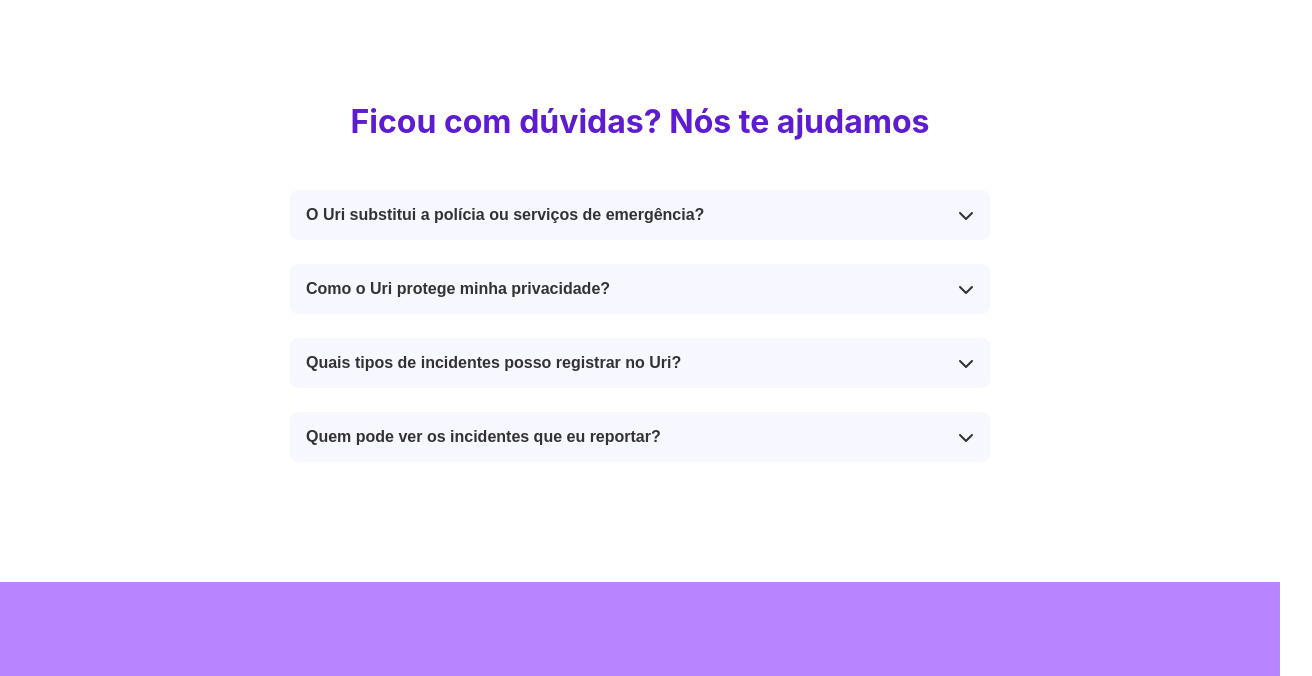
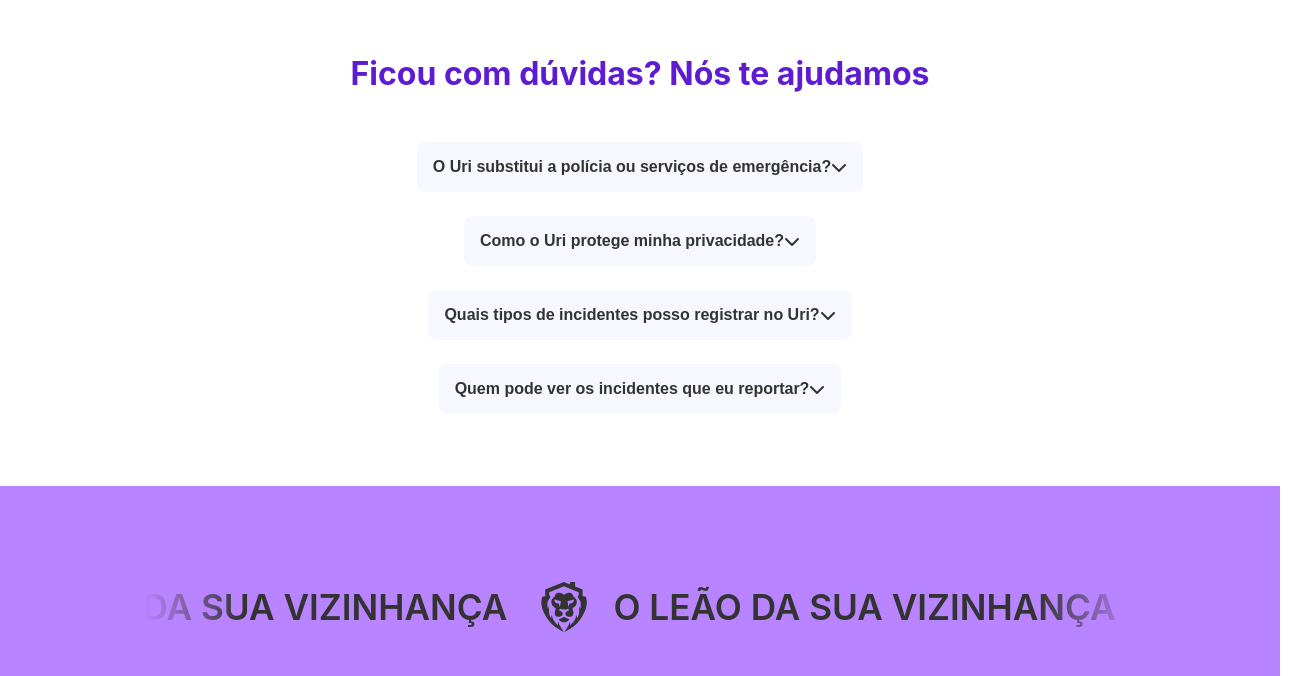
Before and after one commit to MateusZurdoSierra/uri-web, a Next.js app: page / in a window 1280 px wide. Shown: the part 6214-6890 px from the top of the page, 1312 px wide, since content can reach past the window. Built offline with nearby package versions, Linux system fonts and the light colour scheme; no server answers.

Commit message:
adjustments FAQ

```diff
--- a/src/app/homeStyles.css
+++ b/src/app/homeStyles.css
@@ -633,7 +633,7 @@ form button:hover {
   /* background-color: var(--primary100); */
   border-radius: 1rem;
   width: 100%;
-  padding: 3rem;
+  /* padding: 3rem; */
   display: flex;
   flex-direction: column;
   align-items: center;
--- a/src/components/Collapse/Collapse.module.css
+++ b/src/components/Collapse/Collapse.module.css
@@ -8,7 +8,7 @@
 
 .button {
   width: 100%;
-  min-width: 700px;
+  min-width: 350px;
   padding: 16px;
   font-size: 16px;
   font-weight: 700;
@@ -29,6 +29,7 @@
 }
 
 .content {
+  min-width: 350px;
   background-color: var(--neutral50); /* Cor de fundo da resposta */
   padding: 1rem 2rem;
   font-size: 14px;
--- a/src/components/Footer/Footer.module.css
+++ b/src/components/Footer/Footer.module.css
@@ -7,26 +7,25 @@
   color: var(--neutral0);
 }
 
-.row_footer_one {
-  background-color: var(--neutral900);
+.row_footer_one,
+.row_footer_tree {
   padding: 4rem 2rem;
   display: flex;
   flex-direction: column;
   justify-content: space-between;
+  width: 100%;
+}
+
+.row_footer_one {
+  background-color: var(--neutral900);
   align-items: flex-start;
   color: var(--neutral0);
-  width: 100%;
 }
 
 .row_footer_tree {
   background-color: var(--primary500);
-  padding: 4rem 2rem;
-  display: flex;
-  flex-direction: column;
-  justify-content: space-between;
   align-items: center;
   color: var(--neutral0);
-  width: 100%;
 }
 
 .row_footer_two {
@@ -38,12 +37,9 @@
   font-size: 0.875rem;
 }
 
-.container_police {
+.container_police,
+.container_lion {
   max-width: 992px;
-  margin: 0 auto;
-}
-
-.container_lion {
   margin: 0 auto;
 }
 
@@ -107,7 +103,6 @@
 .footer_links h6 {
   min-height: 3.5rem;
   font-size: 1.125rem;
-  /* margin-bottom: 1rem; */
 }
 
 .column1 {
@@ -134,9 +129,9 @@
   fill: blue;
 }
 
-@media (min-width: 2500px) {
-}
+/* Responsividade */
 
+/* Telas grandes */
 @media (min-width: 1200px) {
   .container_footer {
     justify-content: space-between;
```
